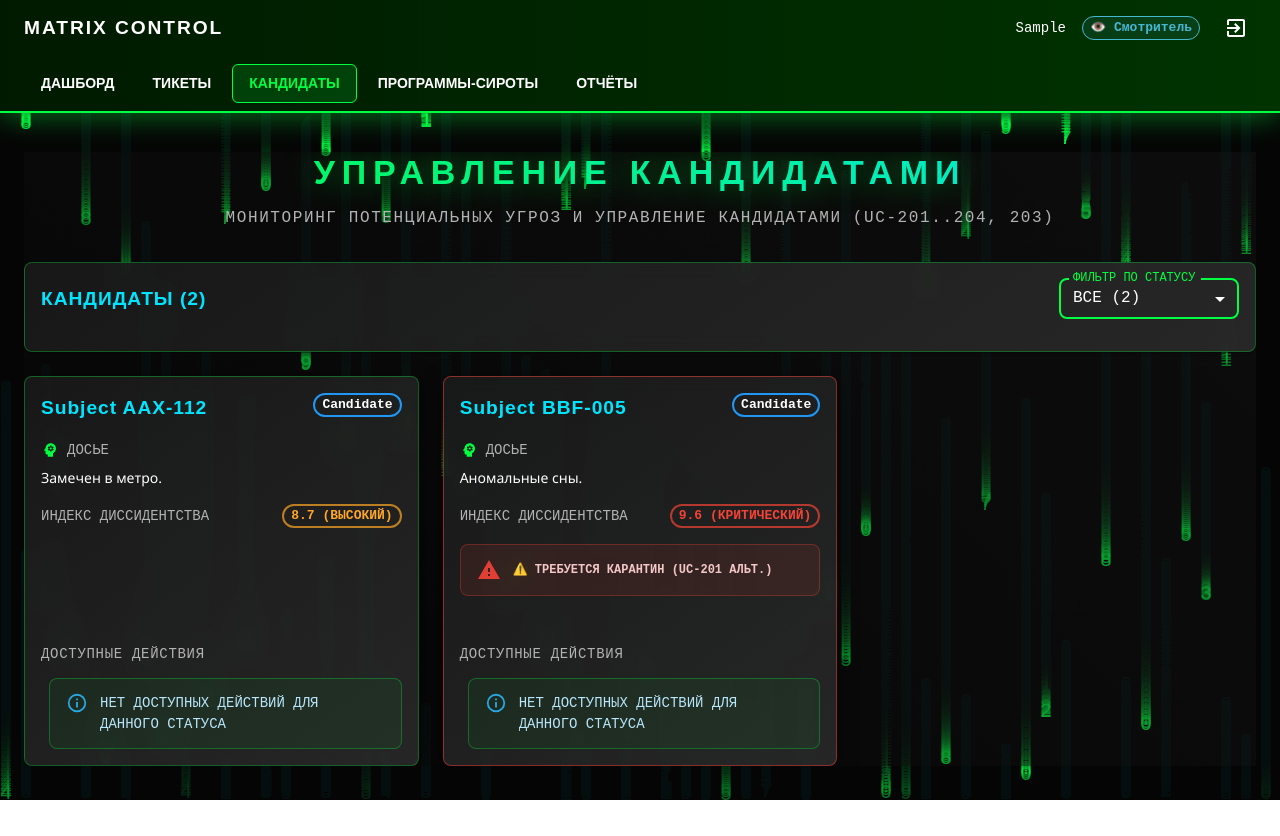
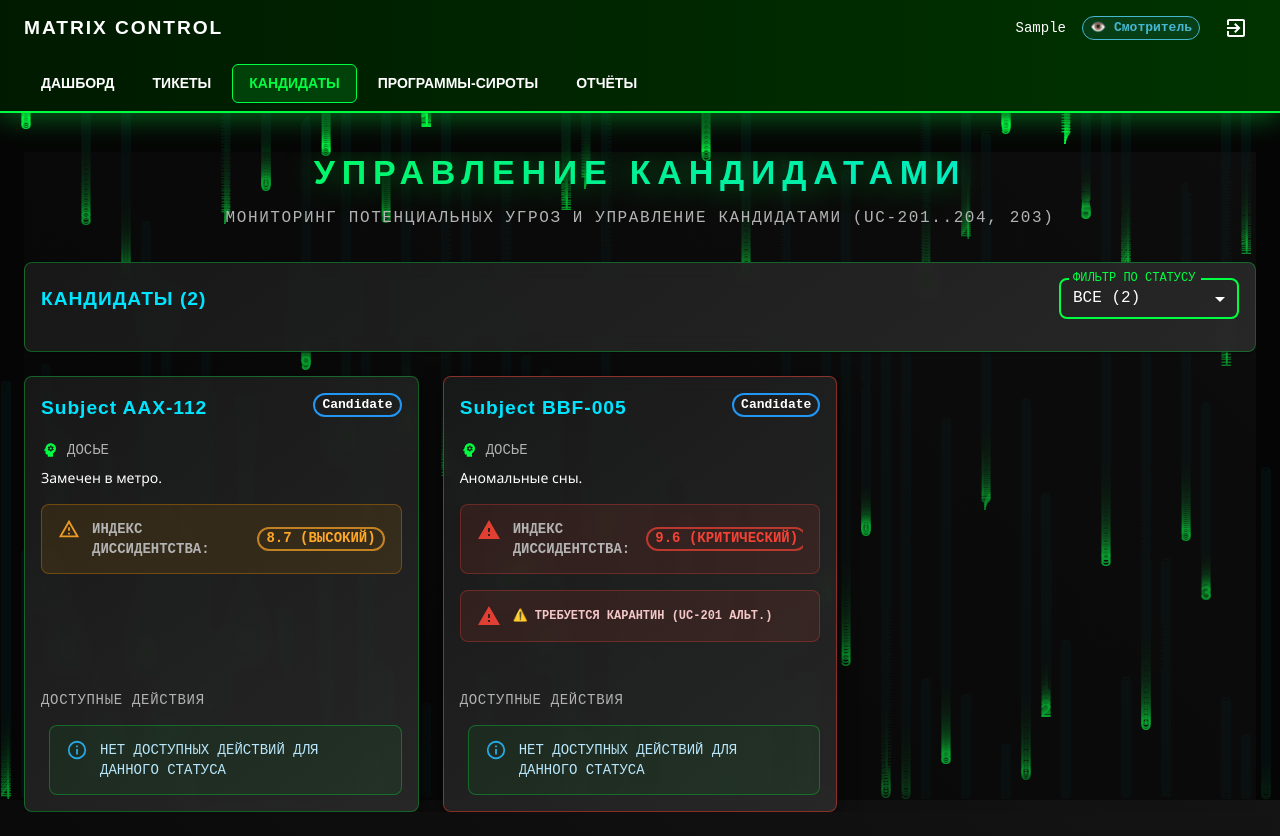
Before and after one commit to ren1kron/ppi_lab4, a React (Vite) app: page /candidates in a window 1280 px wide. Both pictures are taken after typing "Sample" into the empty fields and a click on the button "Войти в систему". Before the commit the page ends 800 px from the top, so only its background shows below. Built offline with nearby package versions, Linux system fonts and the light colour scheme.

Commit message:
feat(ind desedent): move idx to alert окошко

```diff
--- a/src/pages/candidates/CandidatesPage.tsx
+++ b/src/pages/candidates/CandidatesPage.tsx
@@ -437,13 +437,35 @@ export default function CandidatesPage() {
                         </Typography>
                       </Box>
 
-                      <Stack direction="row" justifyContent="space-between" alignItems="center" mb={2}>
+                      {/* Индекс десседенста */}
+                      <Box mb={2}>
+                        <Alert
+                            severity={c.dissentIndex >= 9.5 ? "error" : c.dissentIndex >= 7.0 ? "warning" : "info"}
+                            icon={c.dissentIndex >= 9.5 ? <Warning /> : undefined}
+                            sx={{
+                              background: c.dissentIndex >= 9.5
+                                ? 'rgba(244, 67, 54, 0.1)'
+                                : c.dissentIndex >= 7.0
+                                  ? 'rgba(255, 152, 0, 0.1)'
+                                  : 'rgba(33, 150, 243, 0.1)',
+                              border: c.dissentIndex >= 9.5
+                                ? '1px solid rgba(244, 67, 54, 0.3)'
+                                : c.dissentIndex >= 7.0
+                                  ? '1px solid rgba(255, 152, 0, 0.3)'
+                                  : '1px solid rgba(33, 150, 243, 0.3)',
+                              fontFamily: "'Share Tech Mono', monospace"
+                            }}
+                        >
+                          <Stack direction="row" justifyContent="space-between" alignItems="center" spacing={2}>
                             <Typography
                               variant="body2"
                               color="text.secondary"
-                            sx={{ fontFamily: "'Share Tech Mono', monospace" }}
+                              sx={{
+                                fontFamily: "'Share Tech Mono', monospace",
+                                fontWeight: 600
+                              }}
                             >
-                          ИНДЕКС ДИССИДЕНТСТВА
+                              ИНДЕКС ДИССИДЕНТСТВА:
                             </Typography>
                             <Chip
                               label={`${c.dissentIndex.toFixed(1)} (${getDissentLabel(c.dissentIndex)})`}
@@ -453,12 +475,16 @@ export default function CandidatesPage() {
                               sx={{
                                 fontFamily: "'Share Tech Mono', monospace",
                                 fontWeight: 600,
-                              borderWidth: '2px'
+                                borderWidth: '2px',
+                                fontSize: '0.875rem'
                               }}
                             />
                           </Stack>
+                        </Alert>
+                      </Box>
 
                       {c.dissentIndex >= 9.5 && (
+                          <>
                             <Alert
                                 severity="error"
                                 icon={<Warning />}
@@ -473,6 +499,7 @@ export default function CandidatesPage() {
                                 ⚠️ ТРЕБУЕТСЯ КАРАНТИН (UC-201 АЛЬТ.)
                               </Typography>
                             </Alert>
+                          </>
                       )}
 
                       {forecast && forecast.candidateId === c.id && (
```
Lines whose indentation alone changed are shown as unchanged.
